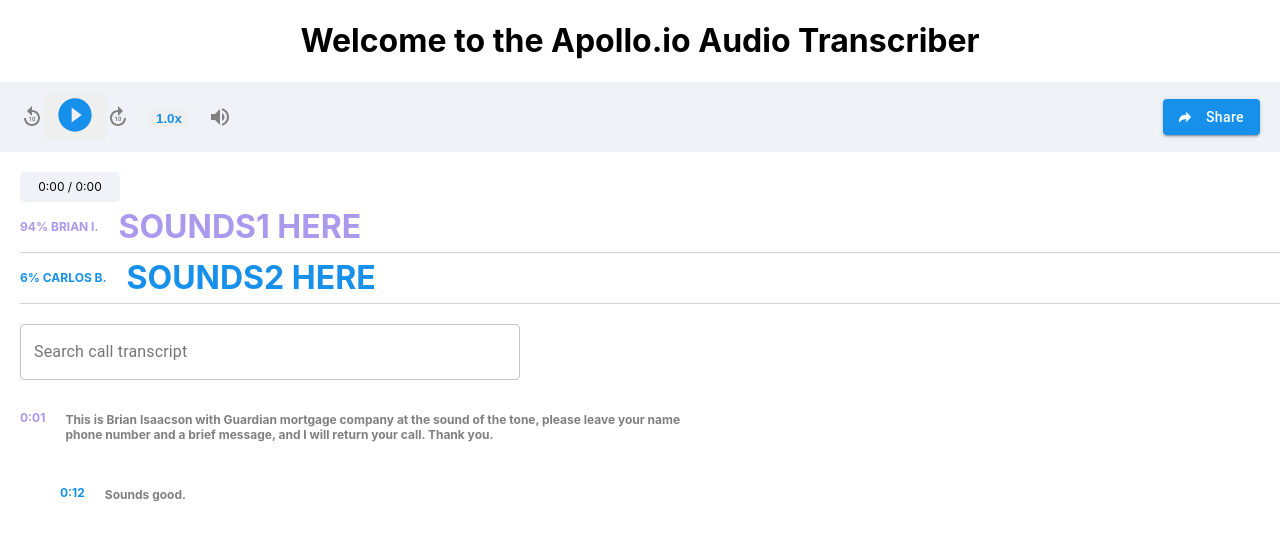
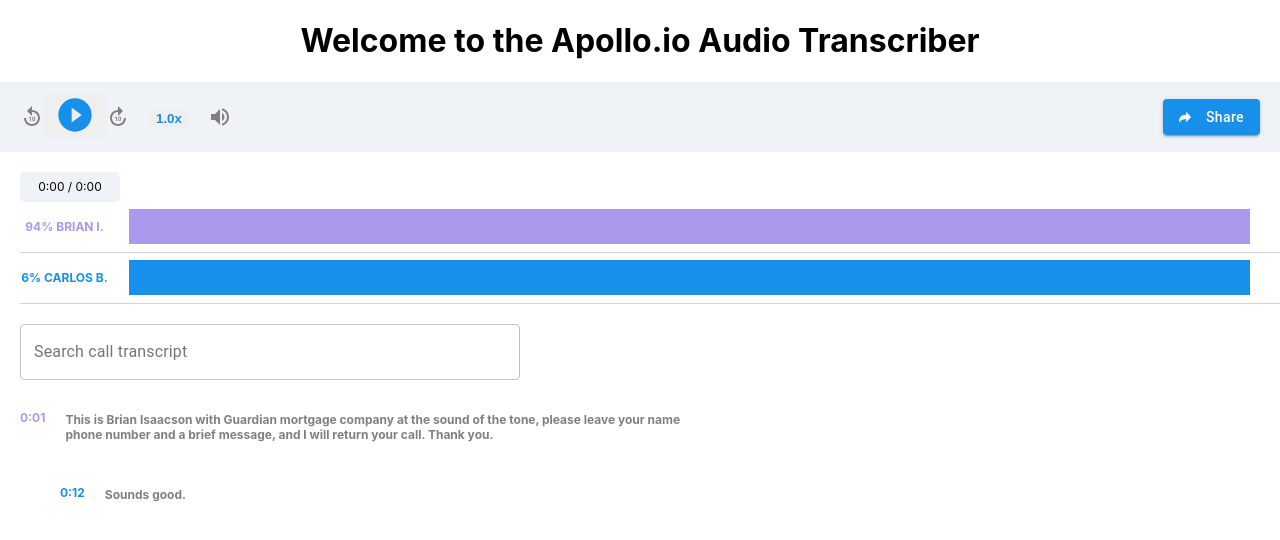
Before and after one commit to carlostbanks/react-waveform-transcript, a React (Create React App) app in the folder waveform-transcript/: page / in a window 1280 px wide. Shown: the top 540 px of the page. Built offline with nearby package versions, Linux system fonts and the light colour scheme.

Commit message:
placeholder for wave bars

```diff
--- a/waveform-transcript/src/App.css
+++ b/waveform-transcript/src/App.css
@@ -153,6 +153,10 @@
   margin-left: 20px;
 }
 
+.waveform h2 {
+  width: 100px;
+}
+
 .textbox {
   display: flex;
   margin-left: 20px;
@@ -213,3 +217,17 @@
 .transcript {
   margin-top: 20px;
 }
+
+.bars {
+  width: 100%;
+  height: 70%;
+  margin-right: 30px;
+}
+
+.blue {
+  background-color: #1690EB;
+}
+
+.purple {
+  background-color: #AB99EE;
+}
--- a/waveform-transcript/src/components/Waveform.js
+++ b/waveform-transcript/src/components/Waveform.js
@@ -29,11 +29,11 @@
           <div className='waveform'>
               <div className='persons first-purple'>
                 <h2>94% Brian I.</h2>
-                <h1>Sounds1 here</h1>
+                <div className='bars purple'></div>
               </div>
               <div className='persons second-blue'>
                 <h2>6% Carlos B.</h2>
-                <h1>Sounds2 here</h1>
+                <div className='bars blue'></div>
               </div>
           </div>
       </div>
```
